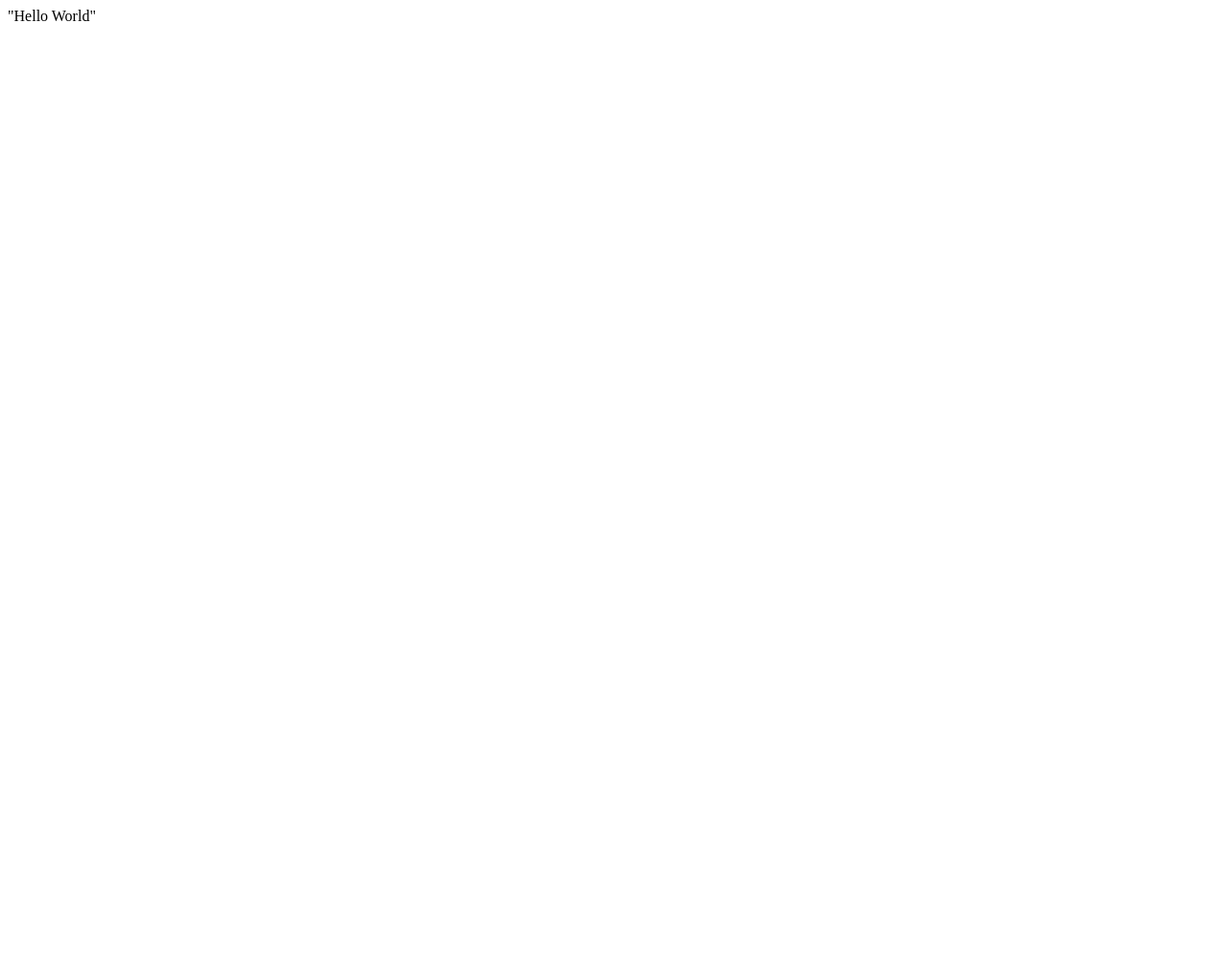
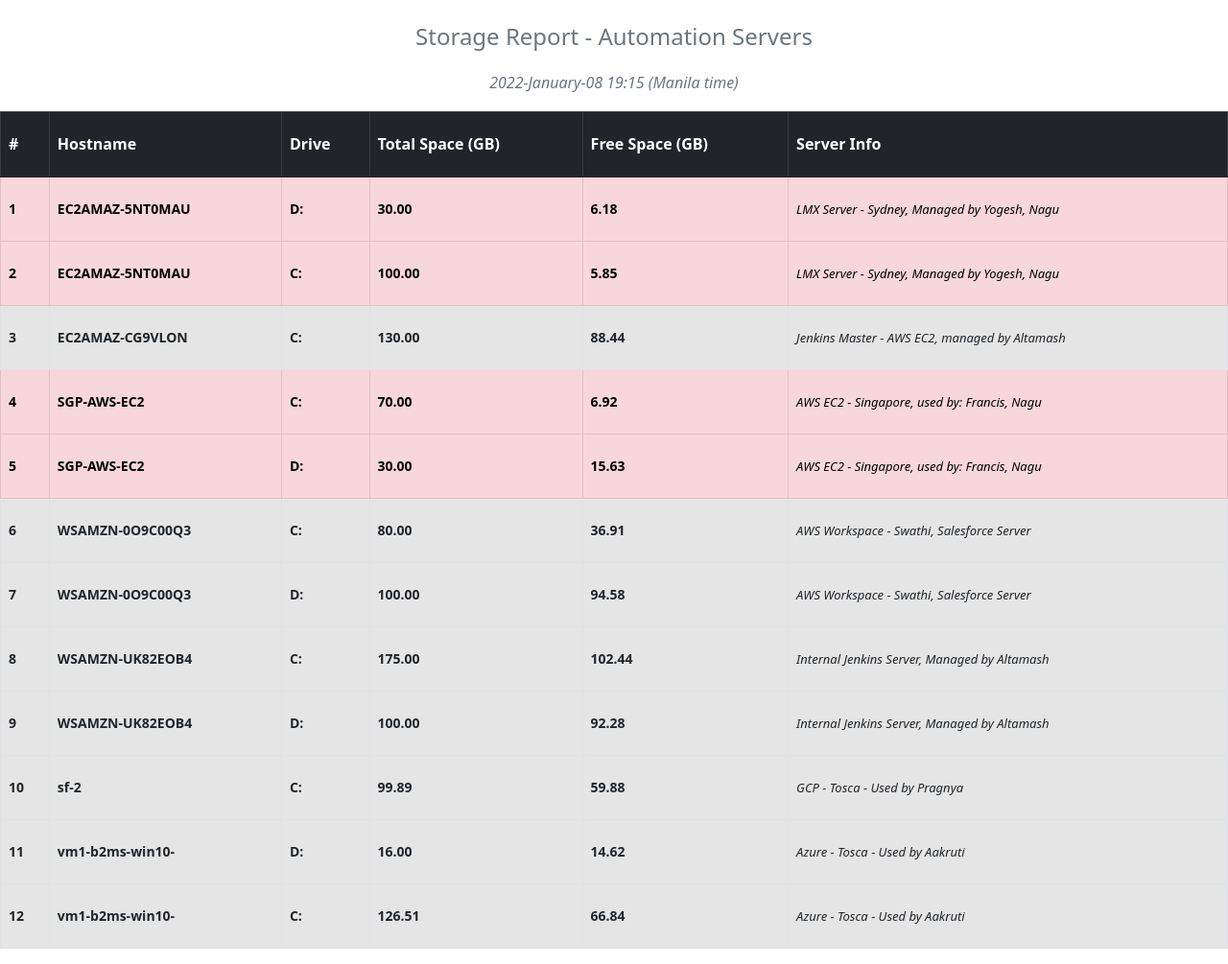
Before and after one commit to ALTAMASH93/altamash93.github.io, a plain HTML site: page index.html in a window 1280 px wide. Shown: the whole page at 96% size. Before the commit the page ends 800 px from the top, so only its background shows below. Drawn offline with nearby package versions, Linux system fonts and the light colour scheme.

Commit message:
Initial commit

```diff
--- a/index.html
+++ b/index.html
@@ -1 +1,171 @@
-"Hello World"
+<!doctype html>
+<html lang="en">
+
+<head>
+    <!-- Required meta tags -->
+    <meta charset="utf-8">
+    <meta name="viewport" content="width=device-width, initial-scale=1">
+
+    <!-- Bootstrap CSS -->
+    <link href="https://cdn.jsdelivr.net/npm/bootstrap@5.1.3/dist/css/bootstrap.min.css" rel="stylesheet" integrity="sha384-1BmE4kWBq78iYhFldvKuhfTAU6auU8tT94WrHftjDbrCEXSU1oBoqyl2QvZ6jIW3" crossorigin="anonymous">
+
+    <title>Storage Report - Automation Servers</title>
+
+    <style>
+        .small-font {
+            font-size: 13px;
+            font-style: italic;
+            font-weight: normal;
+        }
+
+        .medium-font {
+            font-size: 14px;
+            font-weight: bold;
+        }
+
+        tr {
+            line-height: 50px;
+            min-height: 50px;
+            height: 50px;
+        }
+
+        h4 {
+            margin-top: 0;
+            padding-top: 0;
+            margin-bottom: 0;
+            padding-bottom: 0;
+            text-align: center;
+        }
+
+        h6 {
+            margin-top: 0;
+            padding-top: 0;
+            margin-bottom: 0;
+            padding-bottom: 0;
+            text-align: center;
+            font-style: italic;
+        }
+    </style>
+
+</head>
+
+<body>
+    <br>
+    <h4 class="text-muted">Storage Report - Automation Servers</h4>
+    <br>
+    <h6 class="text-muted">2022-January-08 19:15 (Manila time)</h6>
+
+    <!-- Optional JavaScript; choose one of the two! -->
+
+    <!-- Option 1: Bootstrap Bundle with Popper -->
+    <script src="https://cdn.jsdelivr.net/npm/bootstrap@5.1.3/dist/js/bootstrap.bundle.min.js" integrity="sha384-ka7Sk0Gln4gmtz2MlQnikT1wXgYsOg+OMhuP+IlRH9sENBO0LRn5q+8nbTov4+1p" crossorigin="anonymous"></script>
+
+    <!-- Option 2: Separate Popper and Bootstrap JS -->
+    <!--
+    <script src="https://cdn.jsdelivr.net/npm/@popperjs/core@2.10.2/dist/umd/popper.min.js" integrity="sha384-7+zCNj/IqJ95wo16oMtfsKbZ9ccEh31eOz1HGyDuCQ6wgnyJNSYdrPa03rtR1zdB" crossorigin="anonymous"></script>
+    <script src="https://cdn.jsdelivr.net/npm/bootstrap@5.1.3/dist/js/bootstrap.min.js" integrity="sha384-QJHtvGhmr9XOIpI6YVutG+2QOK9T+ZnN4kzFN1RtK3zEFEIsxhlmWl5/YESvpZ13" crossorigin="anonymous"></script>
+    -->
+
+
+    <div style="margin-top: 20px;"></div>
+    <table class="table table-bordered" style="line-height: 3">
+        <thead>
+            <tr class="table-dark">
+                <th scope="col">#</th>
+                <th scope="col">Hostname</th>
+                <th scope="col">Drive</th>
+                <th scope="col">Total Space (GB)</th>
+                <th scope="col">Free Space (GB)</th>
+                <th scope="col">Server Info</th>
+            </tr>
+        </thead>
+        <tbody><tr class="table-danger medium-font">
+    <th scope="row">1</th>
+    <td>EC2AMAZ-5NT0MAU</td>
+    <td>D:</td>
+    <td>30.00</td>
+    <td>6.18</td>
+    <td class="small-font">LMX Server - Sydney, Managed by Yogesh, Nagu</td>
+</tr><tr class="table-danger medium-font">
+    <th scope="row">2</th>
+    <td>EC2AMAZ-5NT0MAU</td>
+    <td>C:</td>
+    <td>100.00</td>
+    <td>5.85</td>
+    <td class="small-font">LMX Server - Sydney, Managed by Yogesh, Nagu</td>
+</tr><tr class="table-active medium-font">
+    <th scope="row">3</th>
+    <td>EC2AMAZ-CG9VLON</td>
+    <td>C:</td>
+    <td>130.00</td>
+    <td>88.44</td>
+    <td class="small-font">Jenkins Master - AWS EC2, managed by Altamash</td>
+</tr><tr class="table-danger medium-font">
+    <th scope="row">4</th>
+    <td>SGP-AWS-EC2</td>
+    <td>C:</td>
+    <td>70.00</td>
+    <td>6.92</td>
+    <td class="small-font">AWS EC2 - Singapore, used by: Francis, Nagu</td>
+</tr><tr class="table-danger medium-font">
+    <th scope="row">5</th>
+    <td>SGP-AWS-EC2</td>
+    <td>D:</td>
+    <td>30.00</td>
+    <td>15.63</td>
+    <td class="small-font">AWS EC2 - Singapore, used by: Francis, Nagu</td>
+</tr><tr class="table-active medium-font">
+    <th scope="row">6</th>
+    <td>WSAMZN-0O9C00Q3</td>
+    <td>C:</td>
+    <td>80.00</td>
+    <td>36.91</td>
+    <td class="small-font">AWS Workspace - Swathi, Salesforce Server</td>
+</tr><tr class="table-active medium-font">
+    <th scope="row">7</th>
+    <td>WSAMZN-0O9C00Q3</td>
+    <td>D:</td>
+    <td>100.00</td>
+    <td>94.58</td>
+    <td class="small-font">AWS Workspace - Swathi, Salesforce Server</td>
+</tr><tr class="table-active medium-font">
+    <th scope="row">8</th>
+    <td>WSAMZN-UK82EOB4</td>
+    <td>C:</td>
+    <td>175.00</td>
+    <td>102.44</td>
+    <td class="small-font">Internal Jenkins Server, Managed by Altamash</td>
+</tr><tr class="table-active medium-font">
+    <th scope="row">9</th>
+    <td>WSAMZN-UK82EOB4</td>
+    <td>D:</td>
+    <td>100.00</td>
+    <td>92.28</td>
+    <td class="small-font">Internal Jenkins Server, Managed by Altamash</td>
+</tr><tr class="table-active medium-font">
+    <th scope="row">10</th>
+    <td>sf-2</td>
+    <td>C:</td>
+    <td>99.89</td>
+    <td>59.88</td>
+    <td class="small-font">GCP - Tosca - Used by Pragnya</td>
+</tr><tr class="table-active medium-font">
+    <th scope="row">11</th>
+    <td>vm1-b2ms-win10-</td>
+    <td>D:</td>
+    <td>16.00</td>
+    <td>14.62</td>
+    <td class="small-font">Azure - Tosca - Used by Aakruti</td>
+</tr><tr class="table-active medium-font">
+    <th scope="row">12</th>
+    <td>vm1-b2ms-win10-</td>
+    <td>C:</td>
+    <td>126.51</td>
+    <td>66.84</td>
+    <td class="small-font">Azure - Tosca - Used by Aakruti</td>
+</tr></tbody>
+</table>
+
+</body>
+
+</html>
```
Also changed, not shown: _index.html (added, +1 -0 lines).
